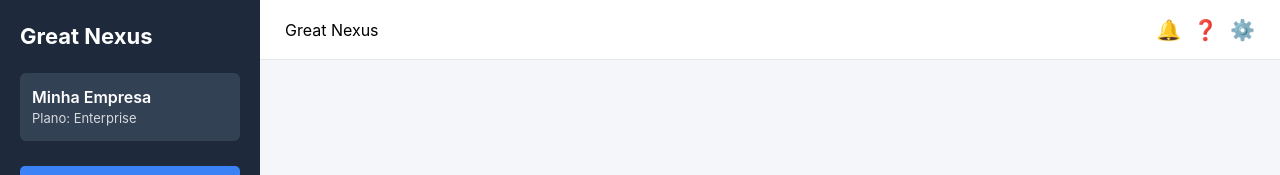
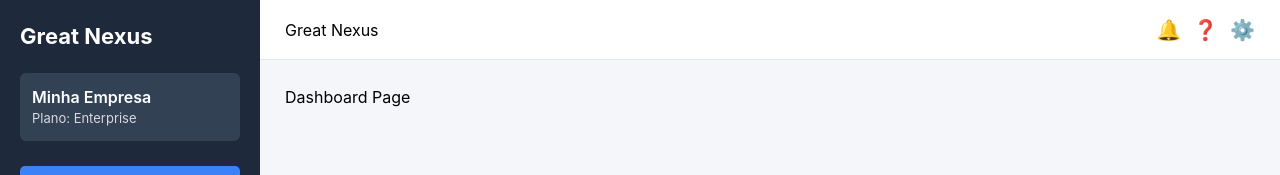
Before and after one commit to victorucama-create/great-nexus-backend, a React (Vite) app in the folder frontend/: page /dashboard in a window 1280 px wide. Shown: the top 175 px of the page. Built offline with nearby package versions, Linux system fonts and the light colour scheme.

Commit message:
Update MainLayout.jsx

```diff
--- a/frontend/src/layout/MainLayout.jsx
+++ b/frontend/src/layout/MainLayout.jsx
@@ -1,15 +1,18 @@
 import Sidebar from "./Sidebar";
 import Topbar from "./Topbar";
+import { Outlet } from "react-router-dom";
 import "./Layout.css";
 
-export default function MainLayout({ children }) {
+export default function MainLayout() {
   return (
     <div className="gn-layout">
       <Sidebar />
+
       <div className="gn-main-area">
         <Topbar />
+
         <div className="gn-page-content">
-          {children}
+          <Outlet />
         </div>
       </div>
     </div>
```
